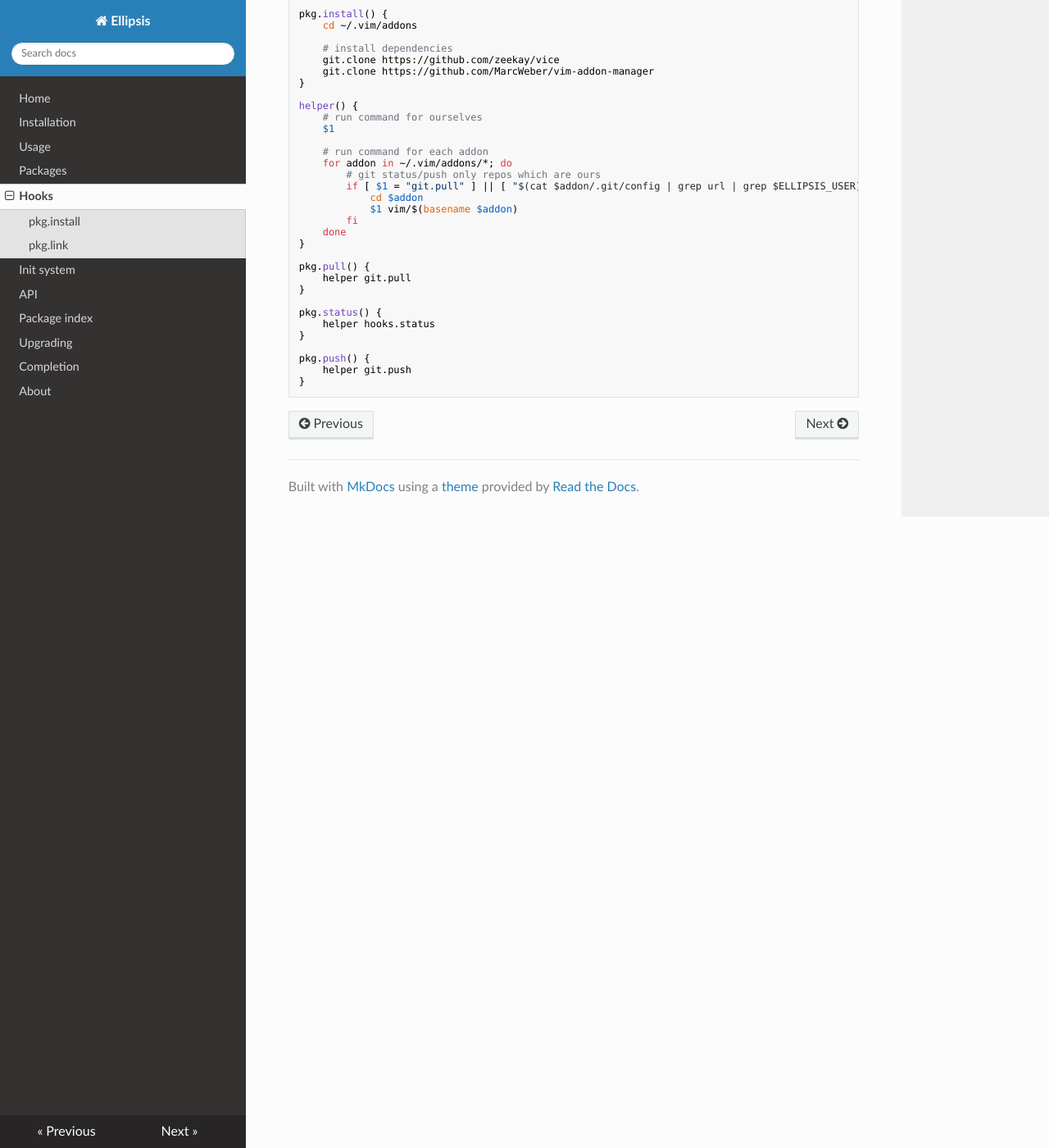
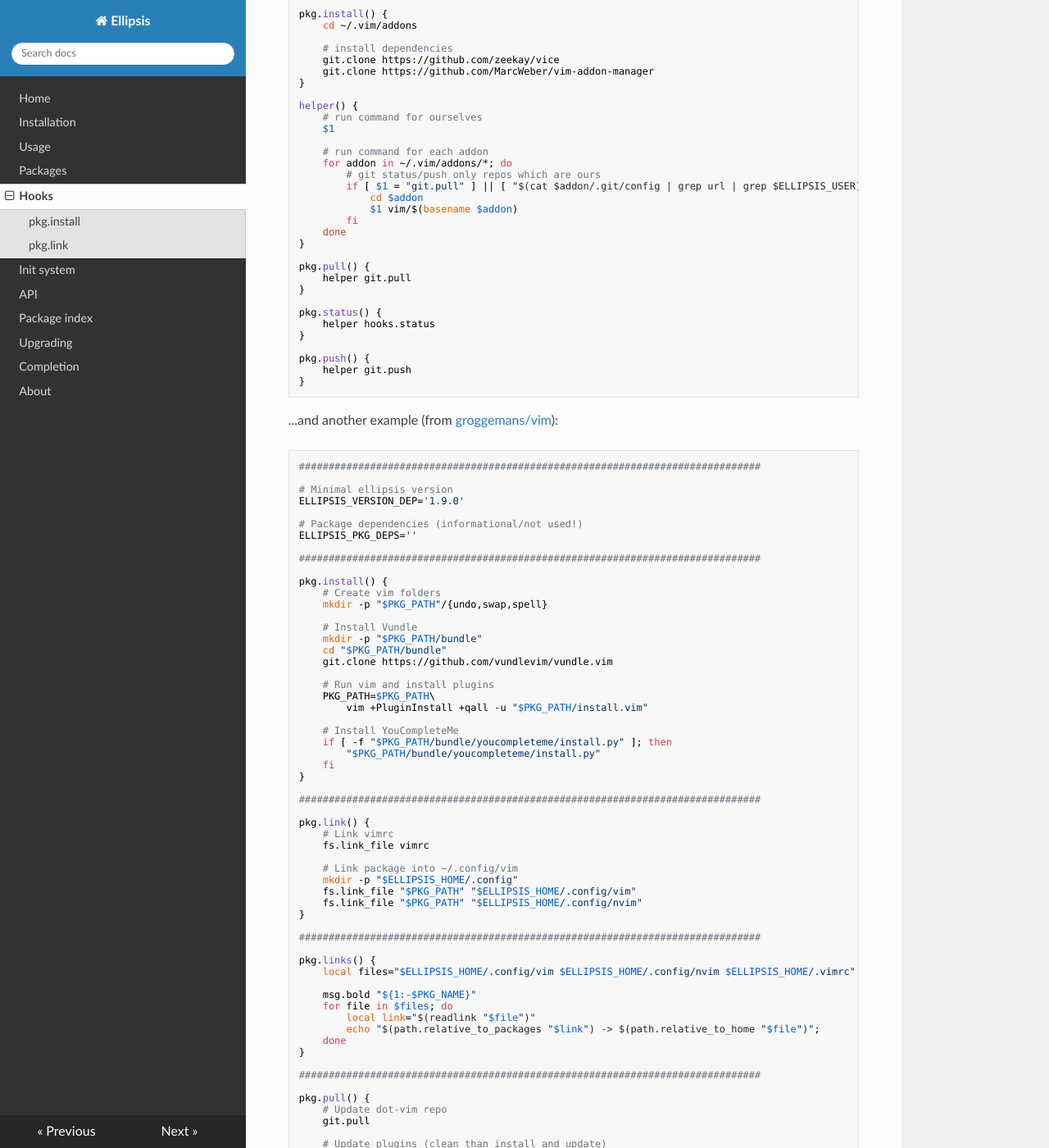
Before and after one commit to ellipsis/ellipsis, an MkDocs documentation site: the page built from docs/hooks.md, in a window 1280 px wide and 1400 px high, scrolled down 4081 px. Shown: the whole window at 82% size. Built offline with MkDocs 1.6.1, drawn with Linux system fonts in a browser that asks for light colours; nearby versions of some CDN libraries; old or Windows-style settings are respelled for this version of MkDocs; some of the changed text lies outside the part shown.

Commit message:
Added more hook examples and updated the index

````diff
--- a/docs/hooks.md
+++ b/docs/hooks.md
@@ -133,7 +133,7 @@
 
 #### Examples
 Here's a more complete example (from
-[zeekay/files][dot-files]):
+[zeekay/files][zeekay/dot-files]):
 
 ```bash
 #!/usr/bin/env bash
@@ -159,7 +159,7 @@
 ```
 
 ...and here's a slightly more complex example (from
-[zeekay/vim][dot-vim]):
+[zeekay/vim][zeekay/dot-vim]):
 
 ```bash
 #!/usr/bin/env bash
@@ -211,7 +211,98 @@
 }
 ```
 
-[zeesh]:        https://github.com/zeekay/zeesh
-[dot-files]:    https://github.com/zeekay/dot-files
-[dot-vim]:      https://github.com/zeekay/dot-vim
-[init]:         init.md
+...and another example (from [groggemans/vim][groggemans/dot-vim]):
+
+```bash
+##############################################################################
+
+# Minimal ellipsis version
+ELLIPSIS_VERSION_DEP='1.9.0'
+
+# Package dependencies (informational/not used!)
+ELLIPSIS_PKG_DEPS=''
+
+##############################################################################
+
+pkg.install() {
+    # Create vim folders
+    mkdir -p "$PKG_PATH"/{undo,swap,spell}
+
+    # Install Vundle
+    mkdir -p "$PKG_PATH/bundle"
+    cd "$PKG_PATH/bundle"
+    git.clone https://github.com/vundlevim/vundle.vim
+
+    # Run vim and install plugins
+    PKG_PATH=$PKG_PATH\
+        vim +PluginInstall +qall -u "$PKG_PATH/install.vim"
+
+    # Install YouCompleteMe
+    if [ -f "$PKG_PATH/bundle/youcompleteme/install.py" ]; then
+        "$PKG_PATH/bundle/youcompleteme/install.py"
+    fi
+}
+
+##############################################################################
+
+pkg.link() {
+    # Link vimrc
+    fs.link_file vimrc
+
+    # Link package into ~/.config/vim
+    mkdir -p "$ELLIPSIS_HOME/.config"
+    fs.link_file "$PKG_PATH" "$ELLIPSIS_HOME/.config/vim"
+    fs.link_file "$PKG_PATH" "$ELLIPSIS_HOME/.config/nvim"
+}
+
+##############################################################################
+
+pkg.links() {
+    local files="$ELLIPSIS_HOME/.config/vim $ELLIPSIS_HOME/.config/nvim $ELLIPSIS_HOME/.vimrc"
+
+    msg.bold "${1:-$PKG_NAME}"
+    for file in $files; do
+        local link="$(readlink "$file")"
+        echo "$(path.relative_to_packages "$link") -> $(path.relative_to_home "$file")";
+    done
+}
+
+##############################################################################
+
+pkg.pull() {
+    # Update dot-vim repo
+    git.pull
+
+    # Update plugins (clean than install and update)
+    PKG_PATH=$PKG_PATH\
+        vim +PluginClean! +PluginInstall! +qall -u "$PKG_PATH/install.vim"
+}
+
+##############################################################################
+
+pkg.unlink() {
+    # Remove config dir
+    rm "$ELLIPSIS_HOME/.config/vim"
+    rm "$ELLIPSIS_HOME/.config/nvim"
+
+    # Remove all links in the home folder
+    hooks.unlink
+}
+
+##############################################################################
+
+pkg.uninstall() {
+    : # No action
+}
+
+##############################################################################
+```
+
+You should also checkout the [package index][pkgindex] for more examples!
+
+[zeesh]:                https://github.com/zeekay/zeesh
+[zeekay/dot-files]:     https://github.com/zeekay/dot-files
+[zeekay/dot-vim]:       https://github.com/zeekay/dot-vim
+[groggemans/dot-vim]:   https://github.com/zeekay/dot-vim
+[init]:                 init.md
+[pkgindex]:             pkgindex.md
````
Also changed, not shown: docs/pkgindex.md (+15 -2 lines).
